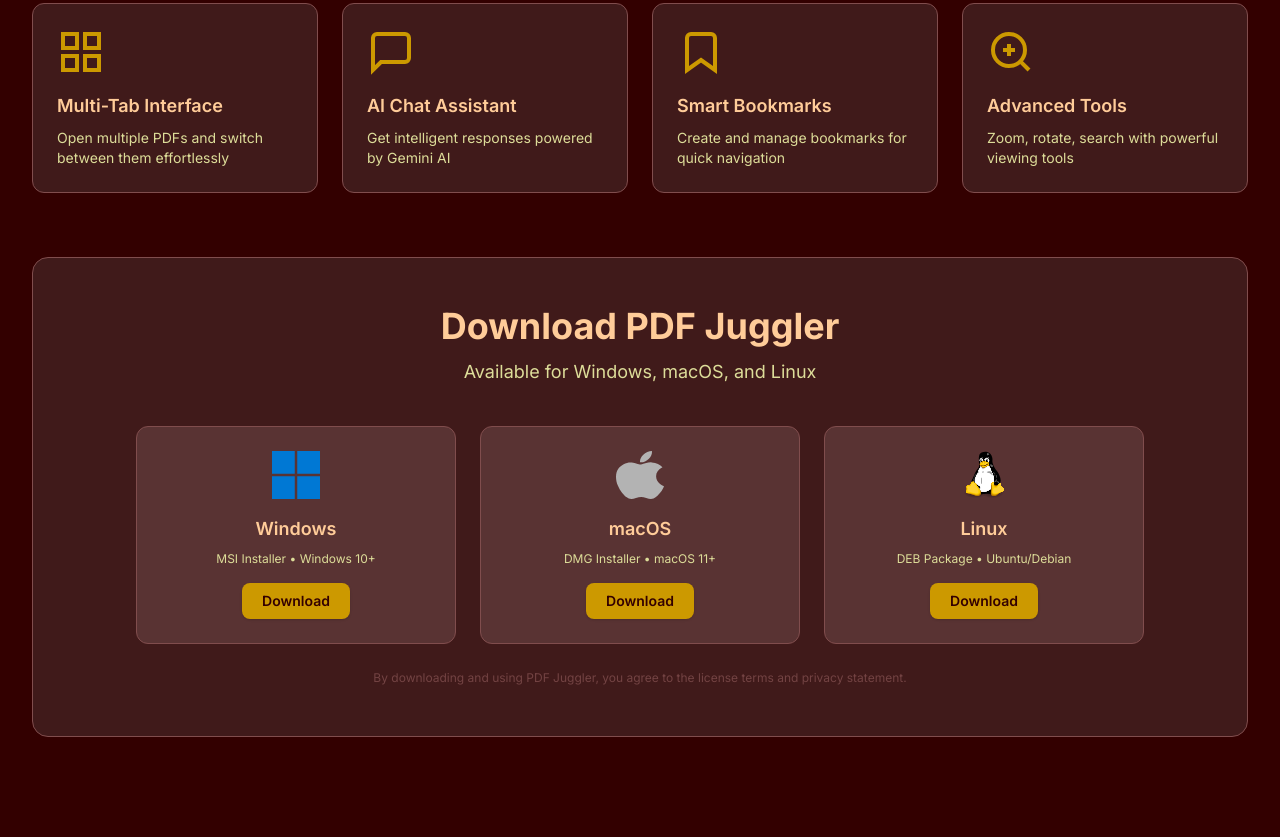
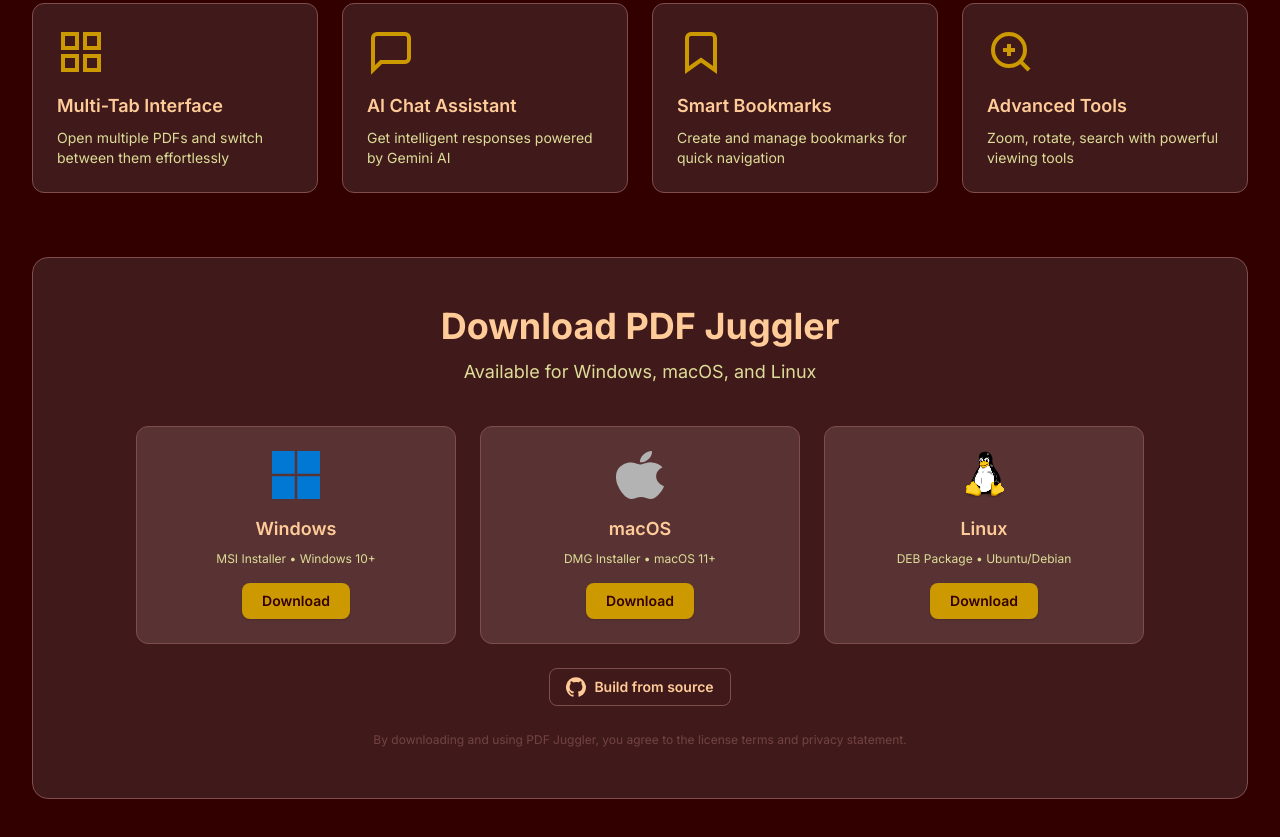
Before and after one commit to JholaChhapDevs/PDF-Juggler-website, a plain HTML site: page index.html in a window 1280 px wide. Shown: the part 576-1413 px from the top of the page. Before the commit the page ends 1377 px from the top, so only its background shows below. Drawn offline with nearby package versions, Linux system fonts and the light colour scheme.

Commit message:
download link update

```diff
--- a/index.html
+++ b/index.html
@@ -111,7 +111,7 @@
                         <img src="assets/Windows.svg" alt="Windows" class="w-12 h-12 mb-4 relative z-10">
                         <h3 class="text-lg font-semibold text-cream mb-2 relative z-10">Windows</h3>
                         <p class="text-xs text-yellow mb-4 relative z-10">MSI Installer • Windows 10+</p>
-                        <a href="#" class="px-5 py-2 rounded-lg bg-gold-500 text-dark-900 font-semibold text-sm shadow hover:bg-gold-600 transition-all relative z-10">Download</a>
+                        <a href="/download/windows" class="px-5 py-2 rounded-lg bg-gold-500 text-dark-900 font-semibold text-sm shadow hover:bg-gold-600 transition-all relative z-10">Download</a>
                     </div>
                     <!-- macOS Card -->
                     <div class="card-glow flex-1 min-w-0 sm:min-w-[220px] max-w-xs mx-auto sm:mx-0 bg-dark-700 border border-maroon-600 rounded-xl p-6 relative overflow-hidden flex flex-col items-center transition-all hover:scale-[1.02]">
@@ -127,6 +127,15 @@
                         <p class="text-xs text-yellow mb-4 relative z-10">DEB Package • Ubuntu/Debian</p>
                         <a href="#" class="px-5 py-2 rounded-lg bg-gold-500 text-dark-900 font-semibold text-sm shadow hover:bg-gold-600 transition-all relative z-10">Download</a>
                     </div>
+                </div>
+                <div class="flex justify-center mt-6 relative z-10">
+                    <a href="https://github.com/JholaChhapDevs/PDF-Juggler-website" target="_blank" rel="noopener noreferrer"
+                       class="inline-flex items-center gap-2 px-4 py-2 border border-maroon-600 rounded-lg text-cream hover:text-gold-500 hover:bg-dark-700 transition-all">
+                        <svg class="w-5 h-5 text-cream" viewBox="0 0 24 24" fill="currentColor" aria-hidden="true">
+                            <path d="M12 .297a12 12 0 00-3.797 23.4c.6.111.82-.261.82-.58 0-.287-.01-1.047-.016-2.055-3.338.725-4.042-1.61-4.042-1.61-.546-1.387-1.333-1.757-1.333-1.757-1.089-.744.083-.729.083-.729 1.205.086 1.84 1.236 1.84 1.236 1.07 1.835 2.809 1.305 3.495.998.108-.775.418-1.305.762-1.605-2.666-.305-5.467-1.333-5.467-5.931 0-1.31.468-2.381 1.236-3.221-.124-.304-.536-1.528.117-3.183 0 0 1.008-.322 3.301 1.23a11.52 11.52 0 013.003-.404c1.018.005 2.044.138 3.003.404 2.292-1.552 3.298-1.23 3.298-1.23.655 1.655.243 2.879.12 3.183.77.84 1.235 1.911 1.235 3.221 0 4.61-2.804 5.624-5.476 5.921.43.37.814 1.102.814 2.222 0 1.604-.015 2.897-.015 3.293 0 .322.216.697.825.579A12.004 12.004 0 0012 .297z"/>
+                        </svg>
+                        <span class="text-sm font-semibold">Build from source</span>
+                    </a>
                 </div>
                 <p class="text-xs text-maroon-600/80 text-center mt-6 leading-relaxed relative z-10">By downloading and using PDF Juggler, you agree to the license terms and privacy statement.</p>
             </div>
```
Also changed, not shown: vercel.json (added).
